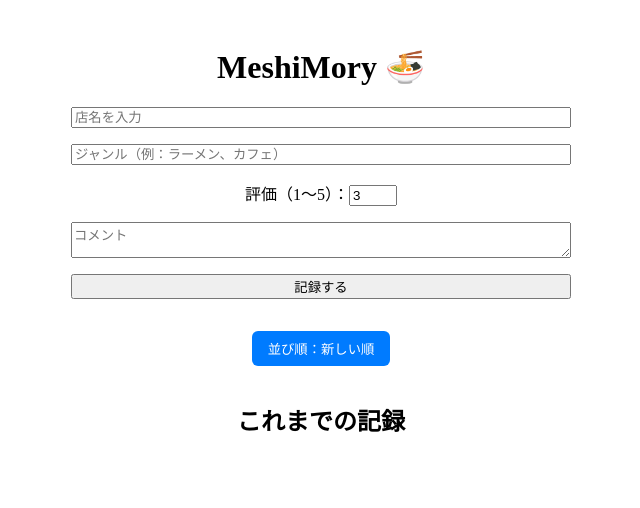
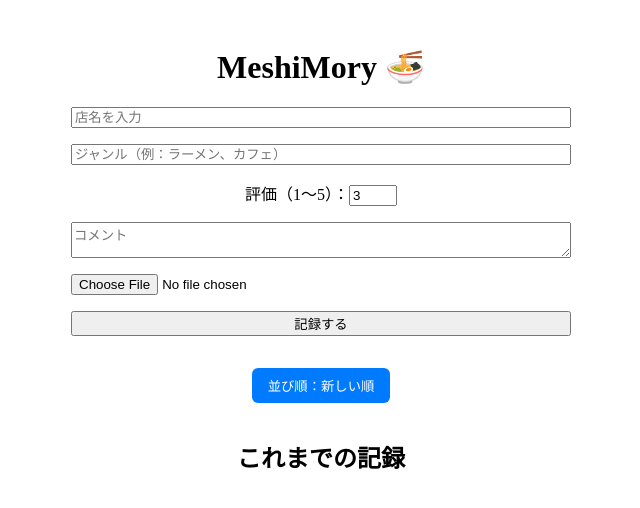
Before and after one commit to Kazuki95-hub/meshimory, a React (Vite) app in the folder apps/web/: page / in a window 1280 px wide. Shown: the top 508 px of the page, without its empty margins (319-959 px from the left). Built offline with nearby package versions, Linux system fonts and the light colour scheme.

Commit message:
ファイル選択ボタン配置

```diff
--- a/apps/web/src/App.tsx
+++ b/apps/web/src/App.tsx
@@ -8,6 +8,7 @@ export default function App() {
     const [comment, setComment] = useState('');
     const [records, setRecords] = useState<any[]>([]);
     const [sortOrder, setSortOrder] = useState<'asc' | 'desc'>('desc');
+    const [image, setImage] = useState<File>();
 
     useEffect(() => {
         const saved = JSON.parse(localStorage.getItem('meshiMoryData') || '[]');
@@ -83,6 +84,15 @@ export default function App() {
                     value={comment}
                     onChange={(e) => setComment(e.target.value)}
                 />
+                <input type="file"
+                    onChange={(e) => {
+                        if (e.target.files) {
+                            setImage(e.target.files[0]);
+                        }
+                        console.log(e.target.files);
+                    }}
+                >
+                </input>
                 <button type="submit">記録する</button>
             </form>
             <button onClick={() => setSortOrder(sortOrder === "asc" ? "desc" : "asc")}
@@ -107,7 +117,7 @@ export default function App() {
                         } else {
                             return a < b ? 1 : -1;
                         }
-                    }) // 新しい日付が上にくるようにソート
+                    })
                     .map((date) => (
                         <div key={date}>
                             <h2 style={{ marginTop: "2rem", color: "#444" }}>📅 {date}</h2>
```
